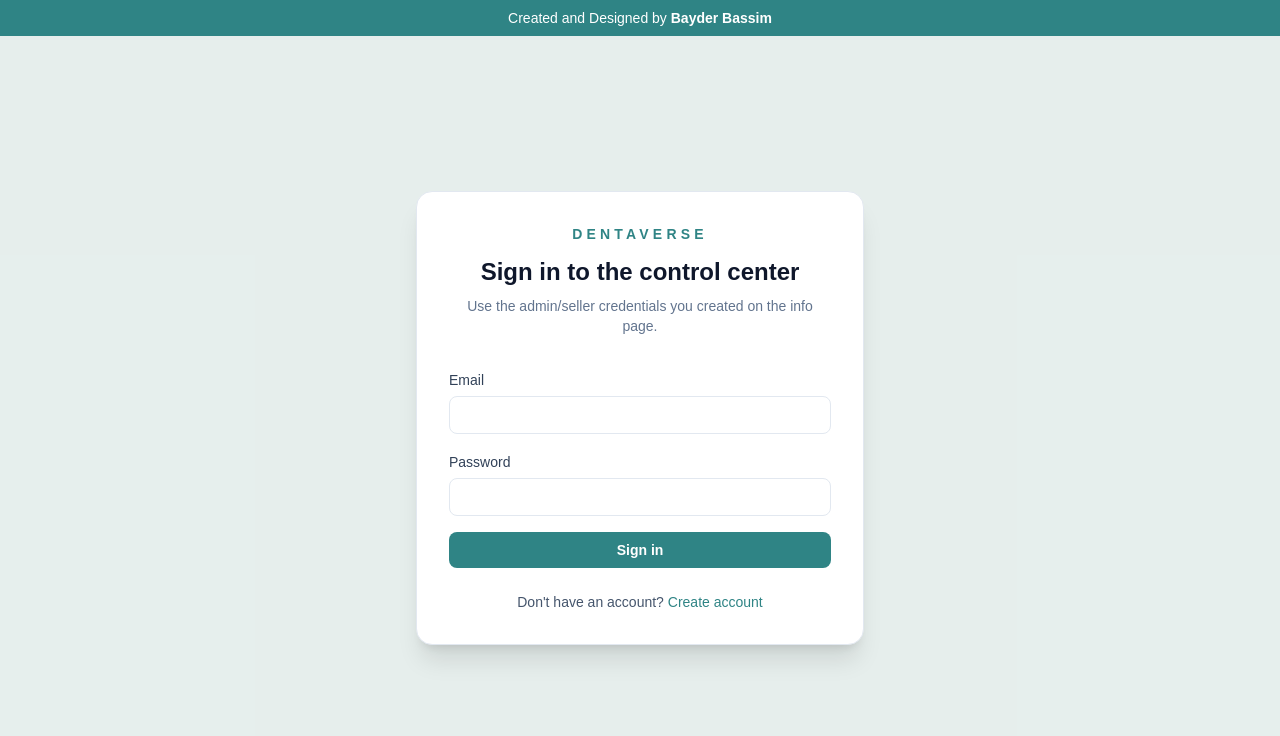
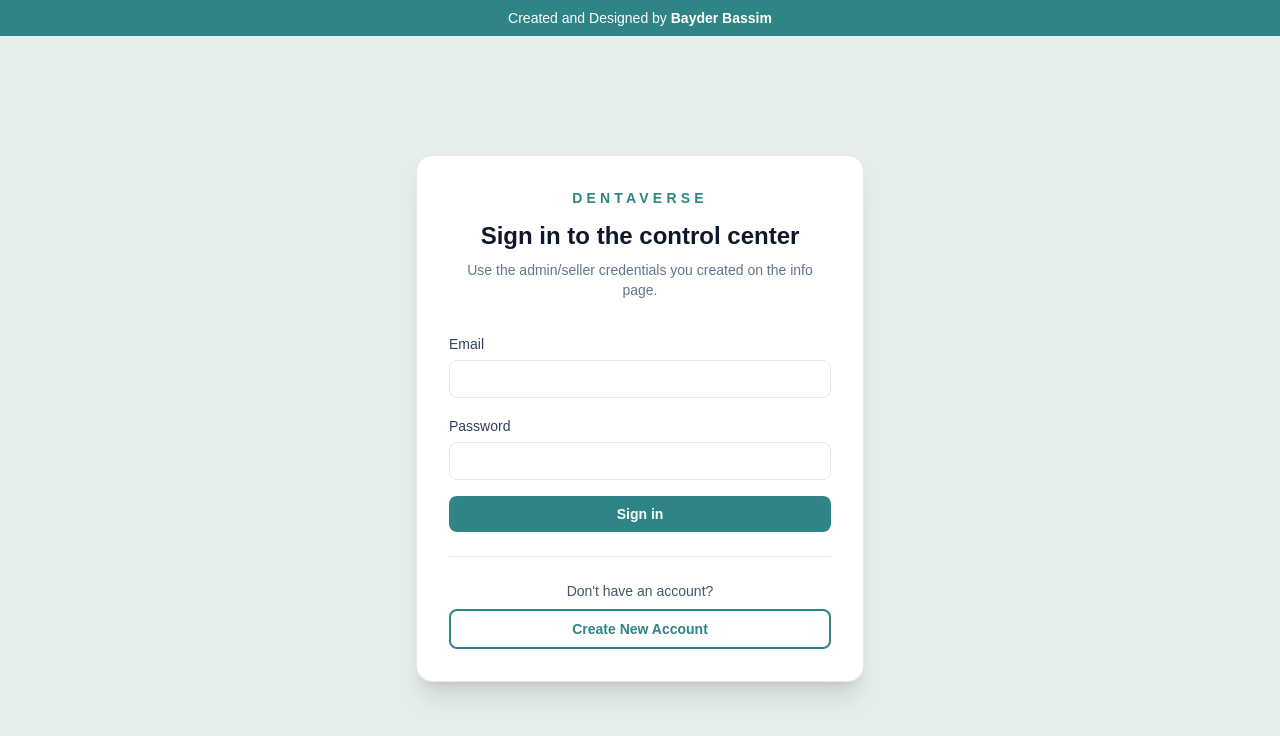
Before and after one commit to Bayder0/Dentaverse, a Next.js app in the folder dentaverse-app/: page /login in a window 1280 px wide. Shown: the top 736 px of the page. Built offline with nearby package versions, Linux system fonts and the light colour scheme; no server answers; the database is empty.

Commit message:
Make create account button more visible on login page

```diff
--- a/dentaverse-app/src/app/(auth)/login/page.tsx
+++ b/dentaverse-app/src/app/(auth)/login/page.tsx
@@ -96,16 +96,16 @@ export default function LoginPage() {
           </button>
         </form>
 
-        <div className="mt-6 text-center">
-          <p className="text-sm text-slate-600">
-            Don't have an account?{" "}
-            <a
-              href="/signup"
-              className="text-cyan-600 hover:text-cyan-700 font-medium"
-            >
-              Create account
-            </a>
+        <div className="mt-6 pt-6 border-t border-slate-200 text-center">
+          <p className="text-sm text-slate-600 mb-2">
+            Don't have an account?
           </p>
+          <a
+            href="/signup"
+            className="inline-block w-full rounded-lg border-2 border-cyan-600 bg-white py-2 text-sm font-semibold text-cyan-600 transition hover:bg-cyan-50"
+          >
+            Create New Account
+          </a>
         </div>
       </div>
       </div>
```
